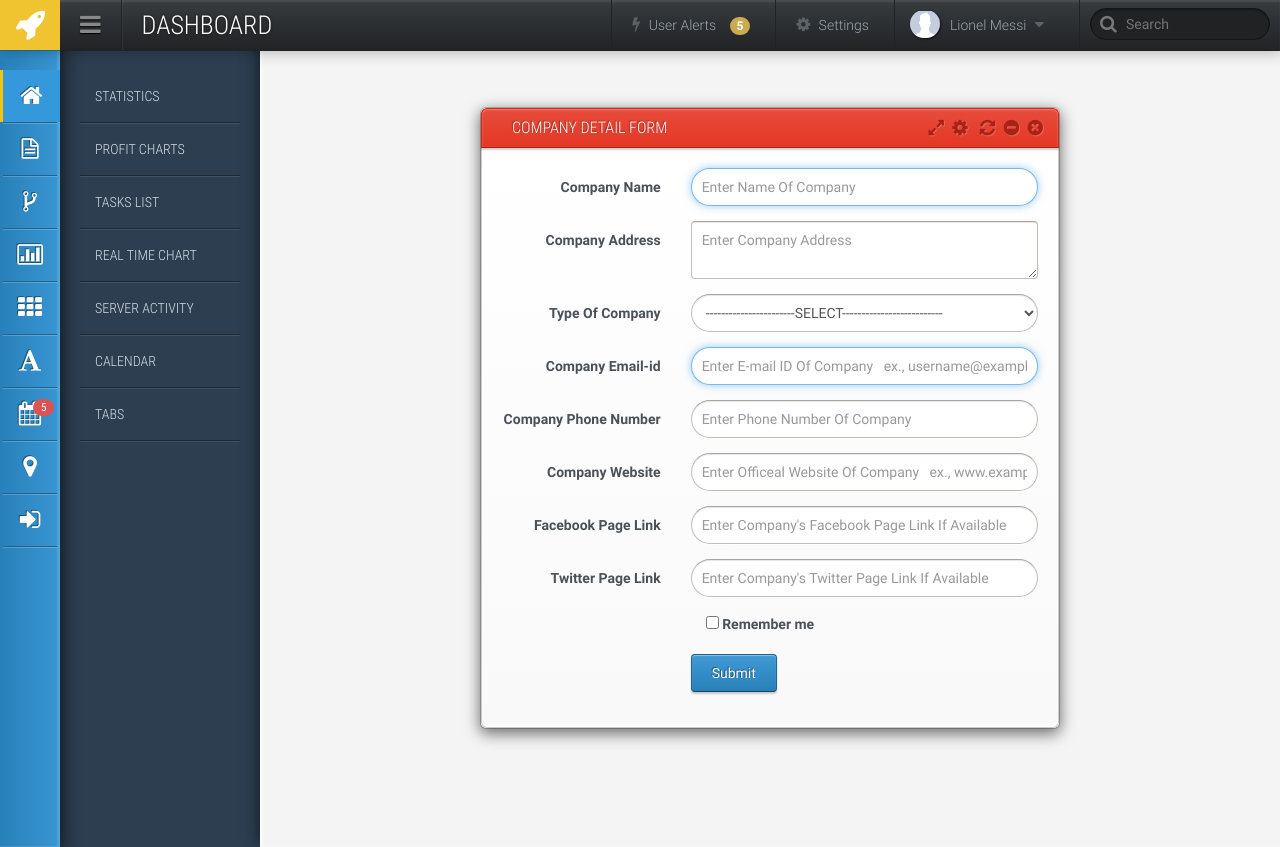
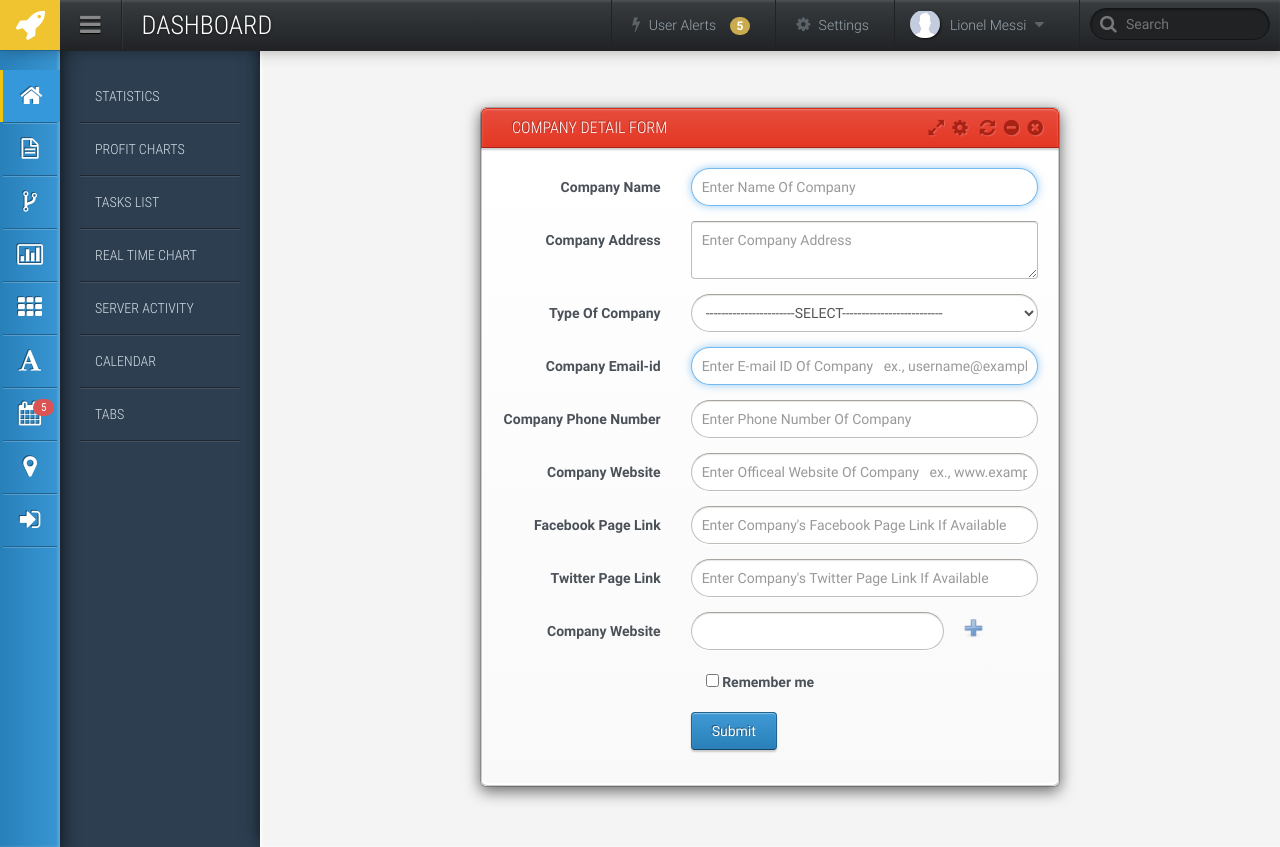
Before and after one commit to VimalKP/kpi, a CodeIgniter app: page /index.php/company/index in a window 1280 px wide. Run offline with CodeIgniter, Linux system fonts and the light colour scheme.

Commit message:
add more functionality on company detail view

```diff
--- a/application/views/company_detail_view.php
+++ b/application/views/company_detail_view.php
@@ -1,3 +1,16 @@
+<script type="text/javascript">
+    function addmore()
+    {
+        var no=document.getElementById("tb_no").value;
+        var next=parseInt(no)+1;
+        $("#tb_no").val(next);
+        $("#lists").append('<input type="text" name="usertype_list[]" class="form-control rounded" style="margin-bottom: 5px;" value="" id="l'+(next)+'">');
+    }
+    //            function deleteTb(){
+    //                var no=$("tb_no").val();
+    //
+    //            }
+</script>
 <div class="all-wrapper fixed-header left-menu">
     <div class="main-content">
         <div class="modal-dialog">
@@ -31,7 +44,7 @@
                             <div class="modal-body">
                                 <form action="#" role="form" class="form-horizontal">
 
-
+                                    <input type="hidden" value="1" name="tb_no" id="tb_no">
 
                                     <div class="form-group">
                                         <label class="col-md-4 control-label">Company Name</label>
@@ -92,6 +105,15 @@
                                             <input class="form-control rounded" placeholder="Enter Company's Twitter Page Link If Available">
                                         </div>
                                     </div>
+                                    <div class="form-group" >
+                                        <label class="col-md-4 control-label">Company Website</label>
+                                        <div class="col-md-6" id="lists">
+                                            <input type="text" name="usertype_list[]" class="form-control rounded" style="margin-bottom: 5px;" value="" id="l1">
+                                        </div>
+                                        <a href="javascript:addmore();">
+                                            <img alt="+" src="<?php echo base_url(); ?>images/add.png" width="29" height="29" style="padding: 0px; margin: 0px 0px -9px;">
+                                        </a>
+                                    </div>
 
                                     <div class="form-group">
                                         <div class="col-md-offset-4 col-md-8">
```
Also changed, not shown: images/add.png (added), images/remove.png (added).
